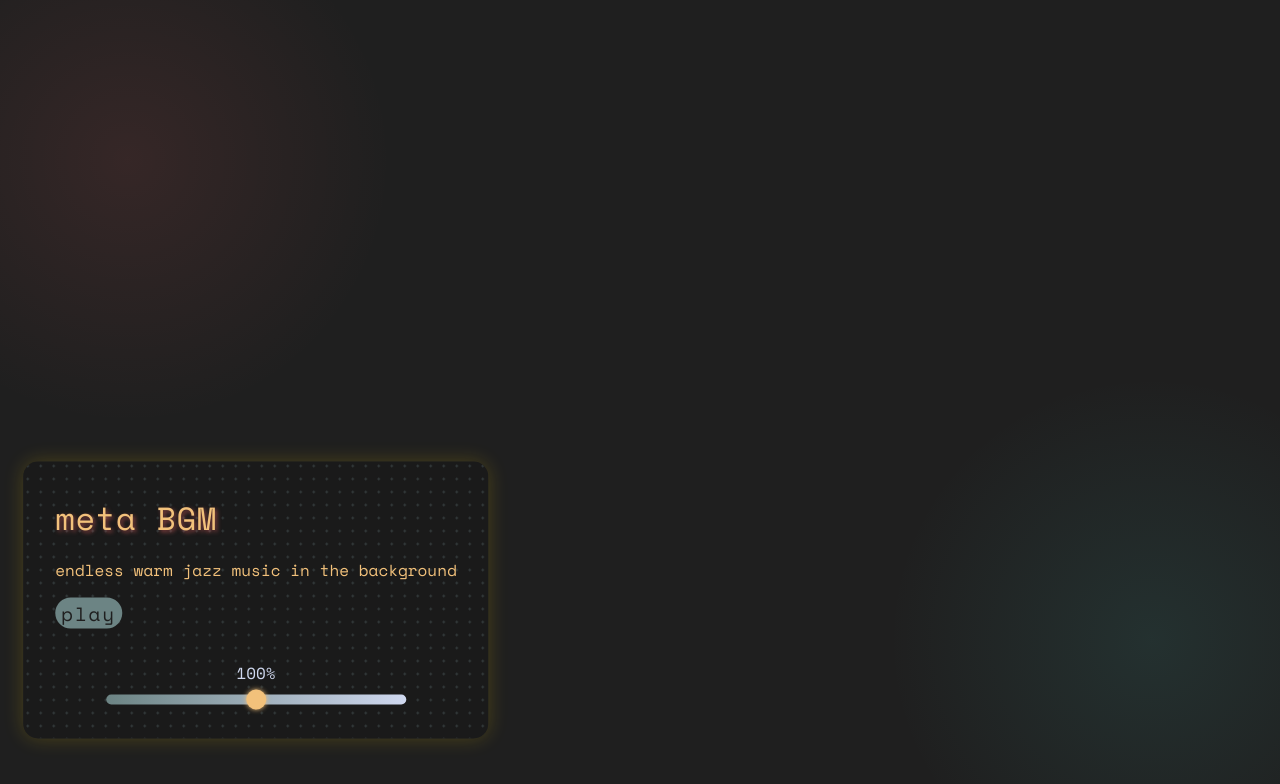
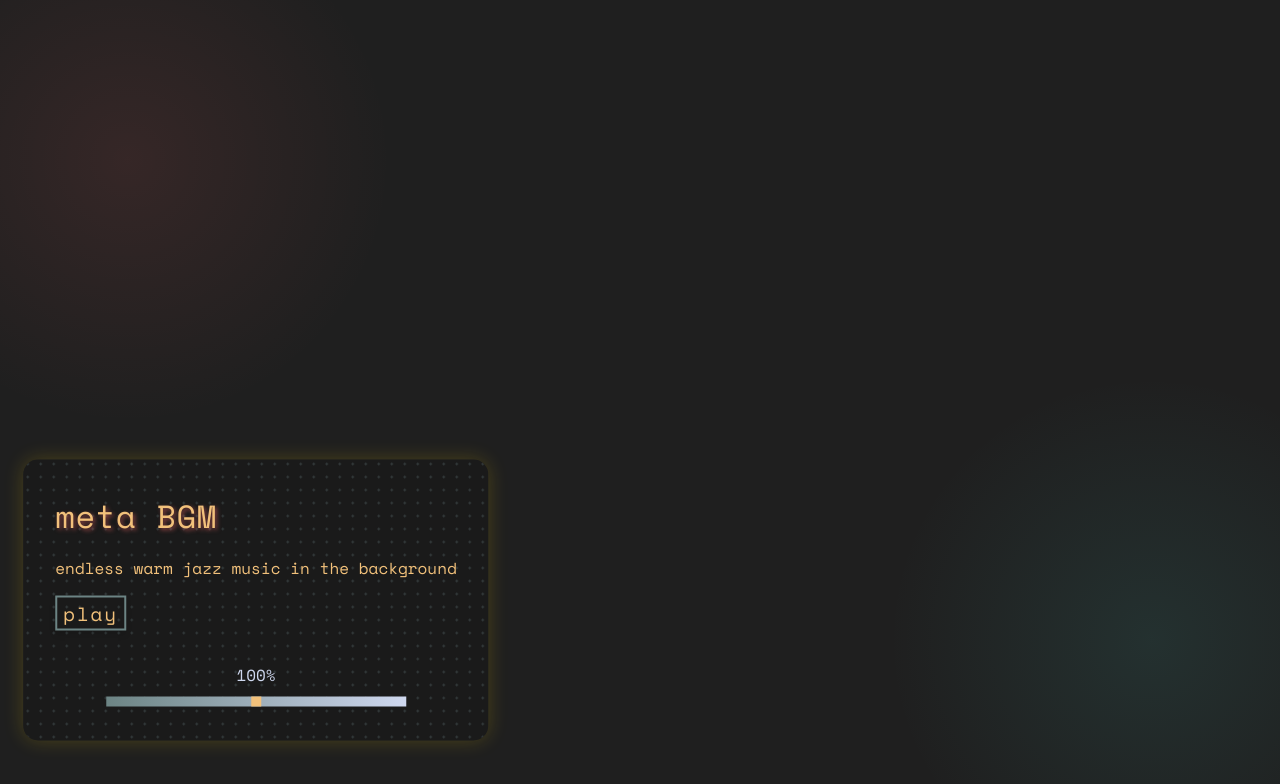
Before and after one commit to carteryxu/meta-BGM, a plain HTML site: page web/index.html in a window 1280 px wide. Drawn offline with nearby package versions, Linux system fonts and the light colour scheme.

Commit message:
Volume slider + button fixes Trying to add dot gradient effect

```diff
--- a/web/styles.css
+++ b/web/styles.css
@@ -61,6 +61,32 @@ body {
     background-position: -15px -15px;
 }
 
+.container::before {
+    content: '';
+    position: absolute;
+    top: 0;
+    left: 0;
+    right: 0;
+    bottom: 0;
+    background-image: radial-gradient(#343b3c 1.25px, transparent 0);
+    background-size: 13px 13px;
+    background-position: -15px -15px;
+    z-index: -1;
+    opacity: 0;
+    transition: opacity 0.3s ease;
+}
+
+.container:hover::before {
+    opacity: 1;
+}
+
+.dot {
+    position: absolute;
+    background: #343b3c;
+    border-radius: 50%;
+    transition: transform 0.3s ease;
+}
+
 .header {
     font-family: "Space Mono", monospace;
     font-size: 2rem;
@@ -77,19 +103,20 @@ button {
     font-family: 'Space Mono', monospace;
     font-size: 1.2rem;
     padding: .08 rem 2rem;
-    background-color: var(--accent-color);
-    color: var(--bg-color);
-    border: none;
-    border-radius: 50px;
+    background-color: transparent;
+    color: var(--text-color);
+    border: 2px solid var(--accent-color);
     cursor: pointer;
     text-transform: lowercase;
     letter-spacing: 0.1em;
+    transition: all 0.3s ease;
+    box-shadow: 0 4px 6px rgba(0, 0, 0, 0.1);
 }
 
 button:hover {
-    background-color: var(--text-color);
-    box-shadow: 0 0 15px var(--text-color);
-    transform: scale(1.05);
+    background-color: rgba(108, 132, 132, .2);
+    box-shadow: 0 6px 8px rgba(0, 0, 0, 0.2);
+    transform: translateY(-2px);
 }
 
 .volume-bar {
@@ -117,27 +144,23 @@ button:hover {
     height: 10px;
     background: linear-gradient(to right, var(--accent-color) 0%, var(--secondary-color) 100%);
     outline: none;
-    border-radius: 5px;
 }
 
 #volume-slider::-webkit-slider-thumb {
     -webkit-appearance: none;
     appearance: none;
-    width: 20px;
-    height: 20px;
+    width: 10px;
+    height: 10px;
     background: var(--text-color);
     cursor: pointer;
-    border-radius: 50%;
-    box-shadow: 0 0 5px var(--text-color);
 }
 
 #volume-slider::-moz-range-thumb {
-    width: 20px;
-    height: 20px;
+    width: 10px;
+    height: 10px;
     background: var(--text-color);
     cursor: pointer;
-    border-radius: 50%;
-    box-shadow: 0 0 5px var(--text-color);
+    border: none;
 }
 
 @media (max-width: 600px) {
```
